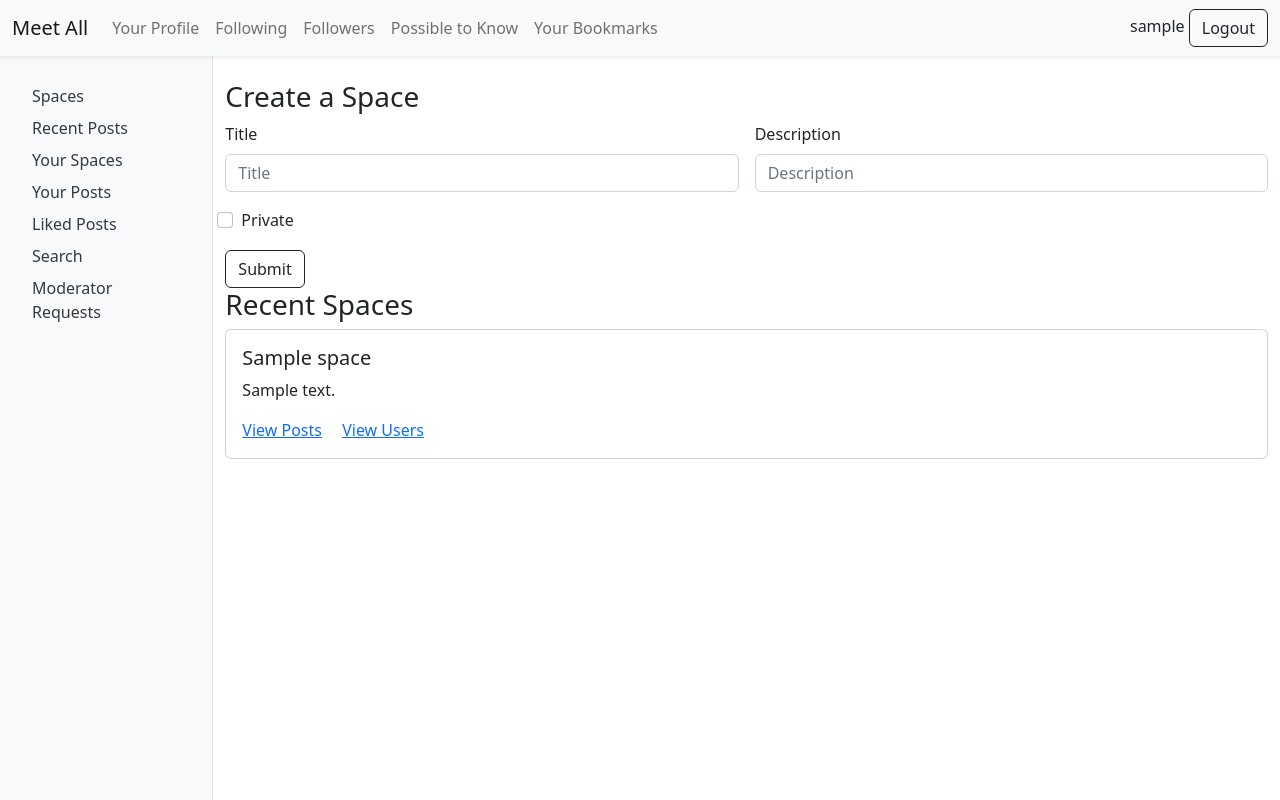
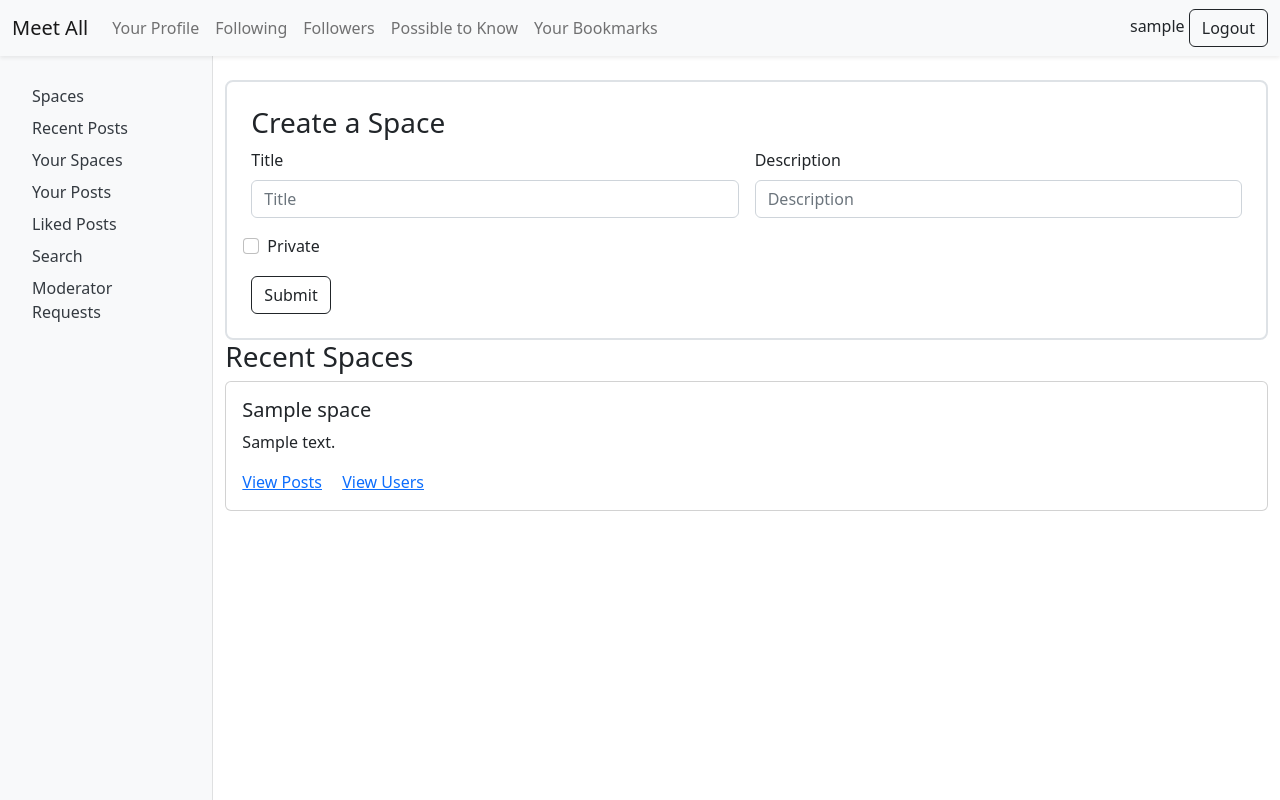
Before and after one commit to dogukanarslan/SWE574-Group-3, a Django app: template app/frontend/templates/spaces.html in a window 1280 px wide. Run offline with Django 3.2, Linux system fonts and the light colour scheme; tables that the repository leaves empty hold one stand-in row (values such as "Sample post"); the template is opened without the code that fills it: values that come from a table or form of the project are taken from there, most other values are stand-ins (such as "Sample title", 1, 10 or a date in 2020).

Commit message:
margin is added for create space and create post

```diff
--- a/app/frontend/templates/spaces.html
+++ b/app/frontend/templates/spaces.html
@@ -1,7 +1,8 @@
 {% extends 'base.html' %}
 
 {% block content %}
-<form method="post" enctype="multipart/form-data" action="{{DOMAIN_URL}}/feed/space/">
+<form class="border border-2 rounded-3 p-4" method="post" enctype="multipart/form-data" action="{{DOMAIN_URL}}/feed/space/">
+
     {% csrf_token %}
     <h3>Create a Space</h3>
     <div class="row g-3">
```
Also changed, not shown: app/frontend/templates/posts.html (+4 -4 lines).
